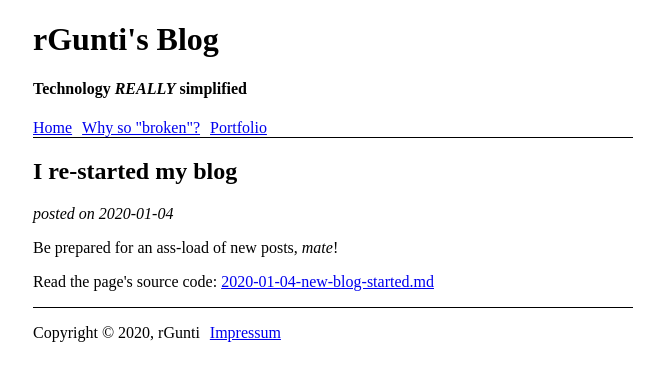
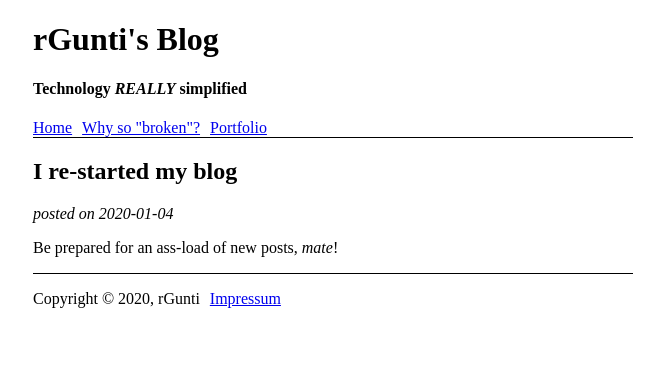
Before and after one commit to rGunti/blog-rgunti, a Jekyll site: the page built from _posts/2020-01-04-new-blog-started.md, in a window 1280 px wide. Shown: the top 381 px of the page, without its empty margins (307-971 px from the left). Built offline with Jekyll 4.4.1, drawn with Linux system fonts in a browser that asks for light colours.

Commit message:
Removed the "read source code" section for now

```diff
--- a/_layouts/post.html
+++ b/_layouts/post.html
@@ -5,7 +5,3 @@ layout: default
 <h1 class="title">{{ page.title }}</h1>
 <p class="date">posted on {{ page.date | date: "%Y-%m-%d" }}</p>
 {{ content }}
-
-<p class="read-source-code">
-    Read the page's source code: <a href="{{ page.path }}">{{ page.name }}</a>
-</p>
```
